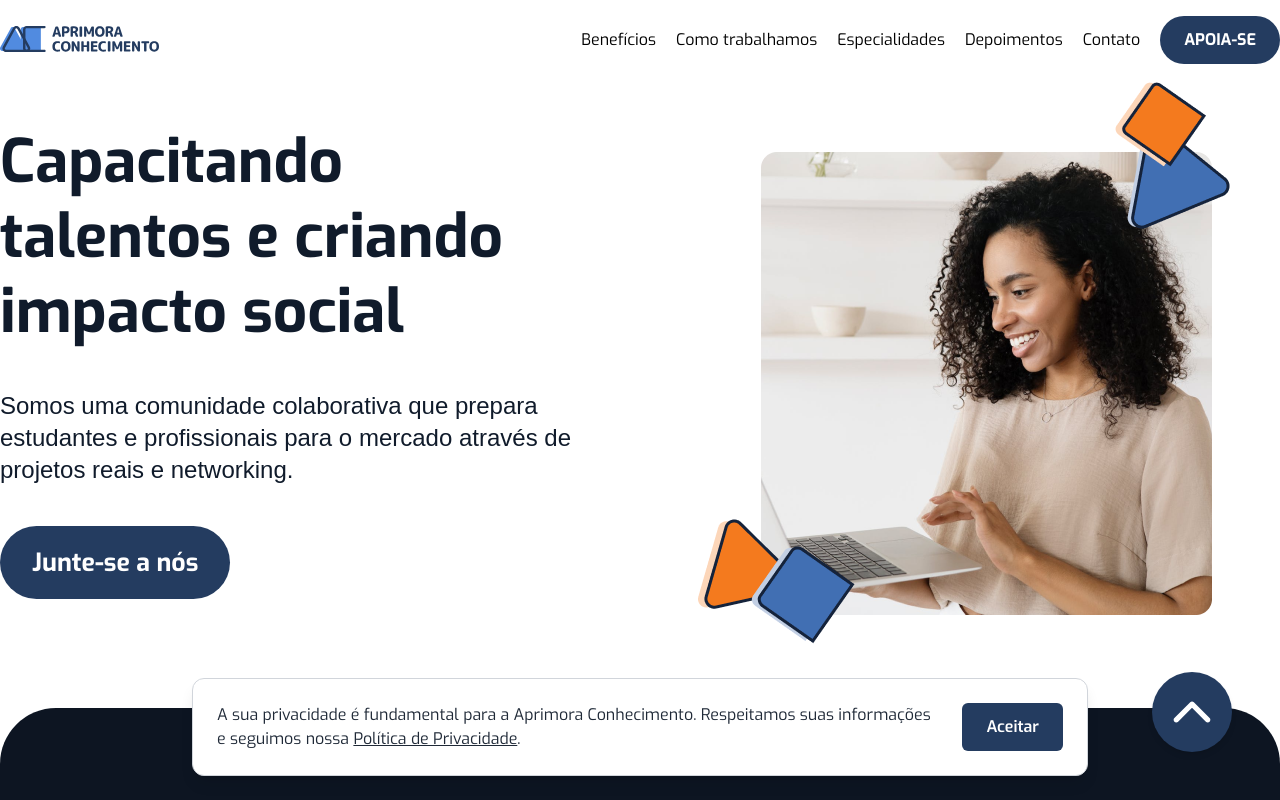
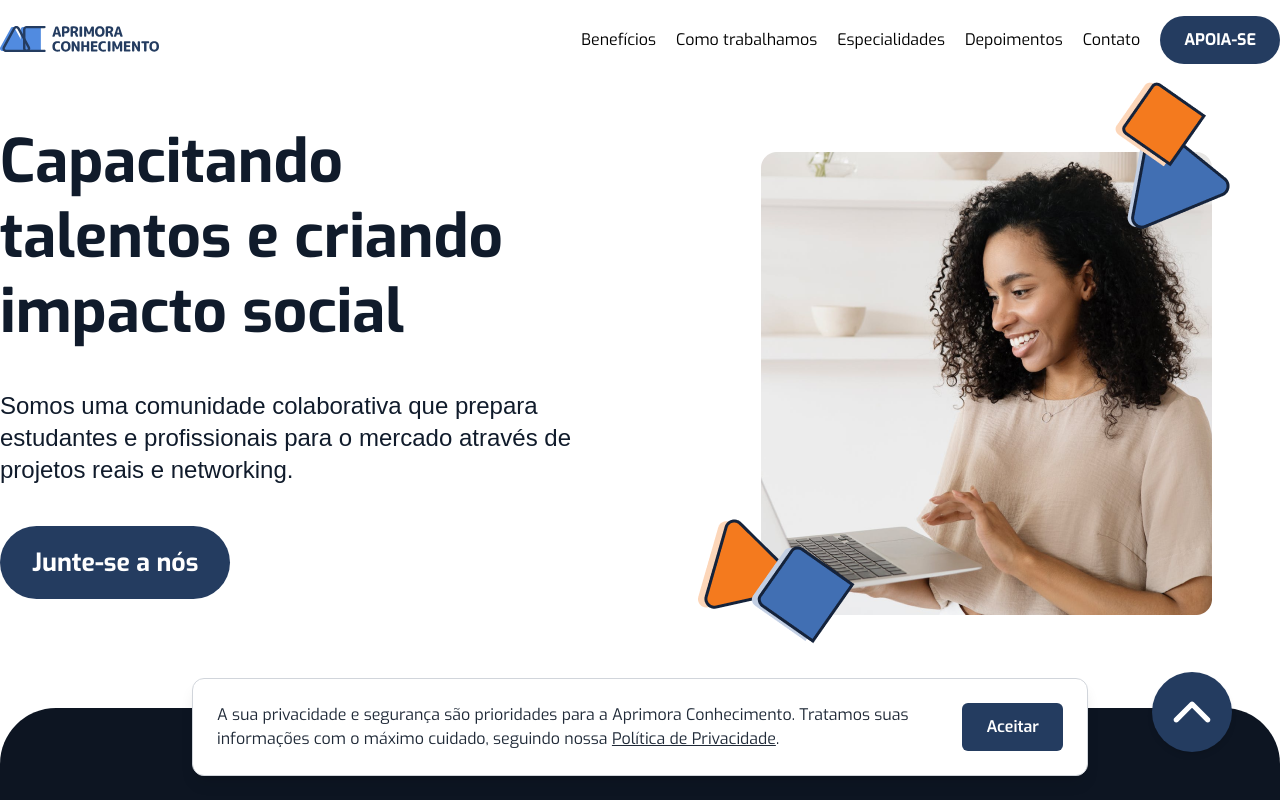
Before and after one commit to brunoagrodev/site, a Next.js app: page / in a window 1280 px wide. Shown: the top 800 px of the page. Built offline with nearby package versions, Linux system fonts and the light colour scheme; a web font is replaced by a local one.

Commit message:
Update cookies.tsx

```diff
--- a/src/components/cookies.tsx
+++ b/src/components/cookies.tsx
@@ -22,10 +22,10 @@ const CookieConsent = () => {
   return (
     <div className="fixed bottom-6 left-1/2 transform -translate-x-1/2 max-w-4xl w-[90vw] rounded-xl bg-white shadow-lg border border-gray-300 p-6 flex flex-col md:flex-row md:items-center gap-6 z-50">
       <p className="text-sm md:text-base flex-1 text-gray-800">
-        A sua privacidade é fundamental para a Aprimora Conhecimento. Respeitamos suas informações e seguimos nossa{' '}
-        <a href="/policyprivacy" className="text-blue-600 underline hover:text-blue-800">
-          Política de Privacidade
-        </a>.
+      A sua privacidade e segurança são prioridades para a Aprimora Conhecimento. Tratamos suas informações com o máximo cuidado, seguindo nossa{' '}
+      <a href="/policyprivacy" className="text-blue-600 underline hover:text-blue-800">
+        Política de Privacidade
+      </a>.
       </p>
       <button
         onClick={acceptCookies}
```
